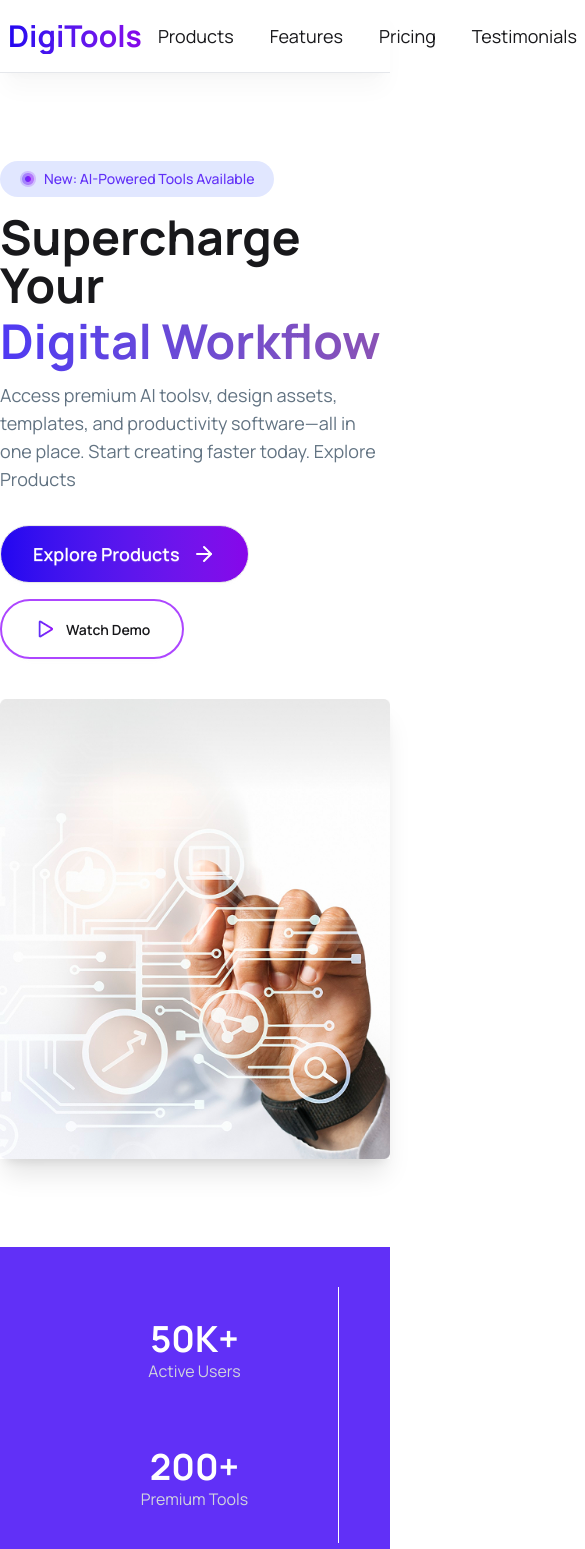
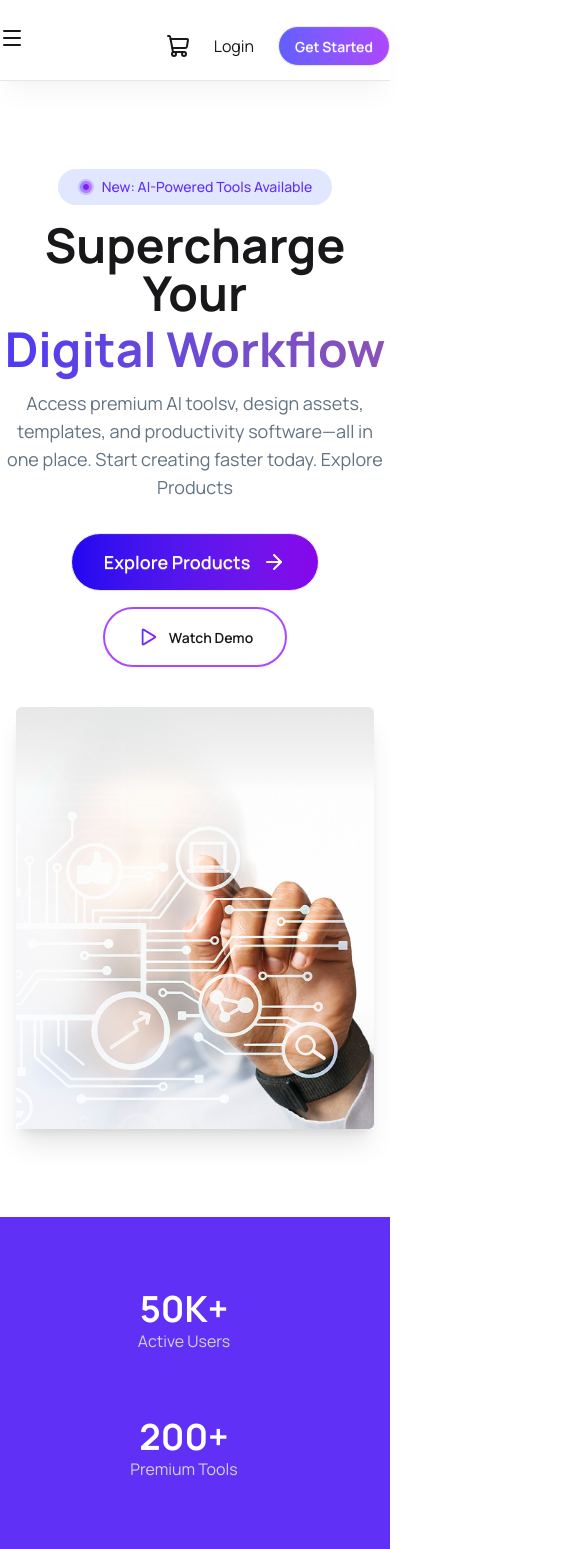
Before and after one commit to MDSOBUJMADBOR/assignment-6, a React (Vite) app: page /contact in a window 390 px wide. Shown: the top 1549 px of the page, 585 px wide, since content can reach past the window. Built offline with nearby package versions, Linux system fonts and the light colour scheme.

Commit message:
mobile device added

```diff
--- a/src/App.jsx
+++ b/src/App.jsx
@@ -12,6 +12,7 @@ import Simple from './component/Simple/Simple'
 import Footer from './component/Simple/Footer'
 import { ToastContainer } from 'react-toastify'
 import Ready from './component/Simple/Ready'
+import NavBar2 from './component/NavBar2/NavBar2'
 
 
 const getModels = async () => {
@@ -27,7 +28,8 @@ const [carts, setCarts] = useState([])
 
   return (
     <>
-    <Navbar carts={carts}></Navbar>
+    <NavBar2 carts={carts}></NavBar2>
+    {/* <Navbar carts={carts}></Navbar> */}
    <BanNer></BanNer>
    <Active></Active>
    <Premium></Premium>
--- a/src/component/Banner/Active.jsx
+++ b/src/component/Banner/Active.jsx
@@ -3,15 +3,15 @@ import React from 'react';
 const Active = () => {
           return (
                     <div className='bg-[#6130f7]'>
-      <div className='max-w-6xl mx-auto flex flex-wrap justify-center p-10 '>
+      <div className='max-w-6xl mx-auto grid grid-cols-1 md:grid-cols-3 justify-center p-10 '>
 
 
 
-<div className='text-white  p-8 w-72 text-center border-r border-white-500'>
+<div className='text-white  p-8 w-72 text-center md:border-r border-white-500'>
           <h1 className='text-4xl font-bold '>50K+</h1>
           <p className='text-gray-300'>Active Users</p>
 </div>
-<div className='text-white  p-8 w-72 text-center border-r border-white-500'>
+<div className='text-white  p-8 w-72 text-center md:border-r border-white-500'>
           <h1 className='text-4xl font-bold '>200+</h1>
           <p className='text-gray-300'>Premium Tools</p>
 </div>
--- a/src/component/Banner/BanNer.jsx
+++ b/src/component/Banner/BanNer.jsx
@@ -9,9 +9,9 @@ const BanNer = () => {
 
 
 <div className="max-w-6xl mx-auto my-22">
-      <div className="flex flex-wrap justify-center items-center gap-10">
+      <div className="grid grid-cols-1  md:grid-cols-2 justify-center items-center gap-10">
               {/* Left Content */}
-                                        <div className='space-y-4'>
+                                        <div className='space-y-4 text-center md:text-left'>
 
                                         <div className="inline-flex items-center gap-2 bg-[#e1e7ff]  text-[#6130f7] text-sm        font-medium px-5 py-2 rounded-full">
                                         <img src={GradientImage} alt="" />
@@ -31,7 +31,7 @@ const BanNer = () => {
                                         </p>
 
 
-                                        <div className="flex flex-wrap gap-4 pt-4 ">
+                                        <div className="flex flex-wrap justify-center md:justify-start  gap-4 pt-4 ">
                                                 <button className="btn bg-linear-to-r from-[#2106f0] to-[#8706ea]  px-8 py-7 rounded-full font-semibold text-lg  flex items-center gap-3  text-white">
                                                     Explore Products
                                                    <ArrowRight />
@@ -52,7 +52,7 @@ const BanNer = () => {
 
 
                        {/* Right Image */}
-                    <div className=" flex justify-center lg:justify-end  ">
+                    <div className="px-4 md:px-0">
 
                               <img src={BanNerImage} alt="" className='shadow-xl' />
 
--- a/src/component/Get Started/GetStarted.jsx
+++ b/src/component/Get Started/GetStarted.jsx
@@ -13,7 +13,7 @@ const GetStarted = () => {
                               </div>
 
 
-                         <div className='grid grid-cols-3 gap-5 max-w-6xl mx-auto'>
+                         <div className='grid grid-cols-1 md:grid-cols-3 gap-5 max-w-6xl mx-auto px-5 md:px-0'>
 
                                         <div className=' bg-white rounded-lg p-5 space-y-4 transition duration-500 hover:scale-105 hover:border-gray-500'>
                                                   <p className='flex justify-end  '><span className='bg-[#6130f7] text-white p-1 rounded-full'>01</span></p>
--- a/src/component/Models.jsx
+++ b/src/component/Models.jsx
@@ -7,7 +7,7 @@ const models = use(modelPromise);
 
 
           return (
-                    <div className='grid grid-cols-3 gap-5 max-w-6xl mx-auto mb-20'>
+                    <div className='grid grid-cols-1 md:grid-cols-3 gap-5 max-w-6xl mx-auto mb-20 px-5 md:px-0'>
 {
           models.map(model => <ModelCard key={model.id} model={model} carts={carts} setCarts={setCarts}></ModelCard>)
 
--- /dev/null
+++ b/src/component/NavBar2/Link.jsx
@@ -0,0 +1,12 @@
+
+import React from 'react';
+
+const Link = ({route}) => {
+          return (
+                   <li className='px-3 lg:mr-3 text-lg'>
+                    <a href={route.path}>{route.name}</a>
+                   </li>
+          );
+};
+
+export default Link;
--- /dev/null
+++ b/src/component/NavBar2/NavBar2.jsx
@@ -0,0 +1,81 @@
+
+
+import { Menu, ShoppingCart, X } from 'lucide-react';
+import Link from './Link';
+import React, { useState } from 'react';
+
+
+const navLinks = [
+  { id: 1, name: "Products",     path: "/" },
+  { id: 2, name: "Features",    path: "/about" },
+  { id: 3, name: "Pricing", path: "/services" },
+  { id: 4, name: "Testimonials",  path: "/pricing" },
+  { id: 5, name: "FAQ",  path: "/contact" },
+];
+
+const Navbar = ({carts}) => {
+const [open,setOpen] = useState(false)
+
+const links =navLinks.map(route => <Link key={route.id} route={route}></Link>)
+
+
+
+
+          return (
+
+         <div className='border-b border-gray-200 sticky top-0 bg-white z-50 shadow-xl/3 py-[14px]'>
+
+ <nav className='max-w-6xl mx-auto flex justify-between mt-3  '>
+         <span className='flex' onClick={() => setOpen(!open)}>
+          {open ? <X className='md:hidden'></X> : <Menu className='md:hidden'></Menu>}
+           <ul className={`md:hidden absolute text-black duration-1000 ${open ? "top-10" : "-top-40"} bg-amber-200`}>
+                {
+          links
+                }
+           </ul>
+          <h3 className='ml-4 font-bold text-3xl md:flex hidden bg-linear-to-r from-[#2106f0] to-[#8706ea] bg-clip-text text-transparent'>DigiTools</h3>
+         </span>
+<ul className='md:flex hidden items-center gap-2 justify-between'>
+{
+          links
+}
+</ul>
+
+
+
+                    {/* <ul className='flex'>
+                    {
+                    navLinks.map(route =>  <li className='mr-10'>                          <a href={route.path}>{route.name} </a>
+                              </li>)
+                              }
+                    </ul> */}
+
+                       {/* <ul className='flex '>
+                              <li className='mr-10'><a href="">Home </a></li>
+                              <li className='mr-10'><a href="">About </a></li>
+                              <li className='mr-10'><a href="">Blog</a></li>
+                       </ul>        */}
+
+
+<div className='flex gap-6 justify-center items-center '>
+<div className='relative'>
+  {carts.length > 0 && (
+    <p className='absolute -top-2 -right-2 bg-red-600 text-center rounded-full text-white w-5 h-5 text-sm flex items-center justify-center'>
+      {carts.length}
+    </p>
+  )}
+  <ShoppingCart />
+</div>
+
+<button>Login</button>
+<a className="btn bg-linear-to-r from-indigo-500 to-purple-500   rounded-full text-white">Get Started</a>
+
+</div>
+                    </nav>
+
+
+         </div>
+          );
+};
+
+export default Navbar;
--- a/src/component/Navbar/Navbar.jsx
+++ b/src/component/Navbar/Navbar.jsx
@@ -9,6 +9,9 @@ const Navbar = ({carts}) => {
  <div className="navbar-start">
         <div className="flex items-center gap-1 font-bold text-3xl bg-linear-to-r from-[#2106f0] to-[#8706ea] bg-clip-text text-transparent">
           DigiTools
+
+
+
         </div>
       </div>
       <div className="navbar-center  flex">
--- a/src/component/Simple/Ready.jsx
+++ b/src/component/Simple/Ready.jsx
@@ -2,7 +2,7 @@ import React from 'react';
 
 const Ready = () => {
           return (
-                    <div className='bg-[#8b1afa] space-y-8 py-20'>
+                    <div className='bg-[#8b1afa] space-y-8 py-20 px-2'>
 <div className='text-center space-y-8'>
 <h2 className='text-4xl font-semibold text-white'>Ready to Transform Your Workflow?</h2>
 <p className='text-[16px] text-gray-300'>Join thousands of professionals who are already using Digitools to work smarter. <br /> Start your free trial today.</p>
--- a/src/component/Simple/Simple.jsx
+++ b/src/component/Simple/Simple.jsx
@@ -19,10 +19,10 @@ const Simple = () => {
 
 <br />
 
-     <div className='my-0 max-w-5xl mx-auto grid grid-cols-3 gap-2 '>
+     <div className='my-0 max-w-5xl mx-auto grid grid-cols-1 md:grid-cols-3 gap-4 px-5 md:px-0 '>
 
 
-<div className="card w-80 bg-[#f9fafc] shadow-sm">
+<div className="card  bg-[#f9fafc] shadow-sm">
   <div className="card-body">
 
     <div className="space-y-2">
@@ -61,7 +61,7 @@ const Simple = () => {
 
 
 
-<div className="card w-80  shadow-sm bg-linear-to-r from-[#2106f0] to-[#8706ea] text-white">
+<div className="card   shadow-sm bg-linear-to-r from-[#2106f0] to-[#8706ea] text-white">
   <div className="card-body">
 
     <div className="space-y-2">
@@ -106,7 +106,7 @@ const Simple = () => {
 </div>
 
 
-<div className="card w-80 bg-[#f9fafc] shadow-sm">
+<div className="card  bg-[#f9fafc] shadow-sm">
   <div className="card-body">
 
     <div className="space-y-2">
```
